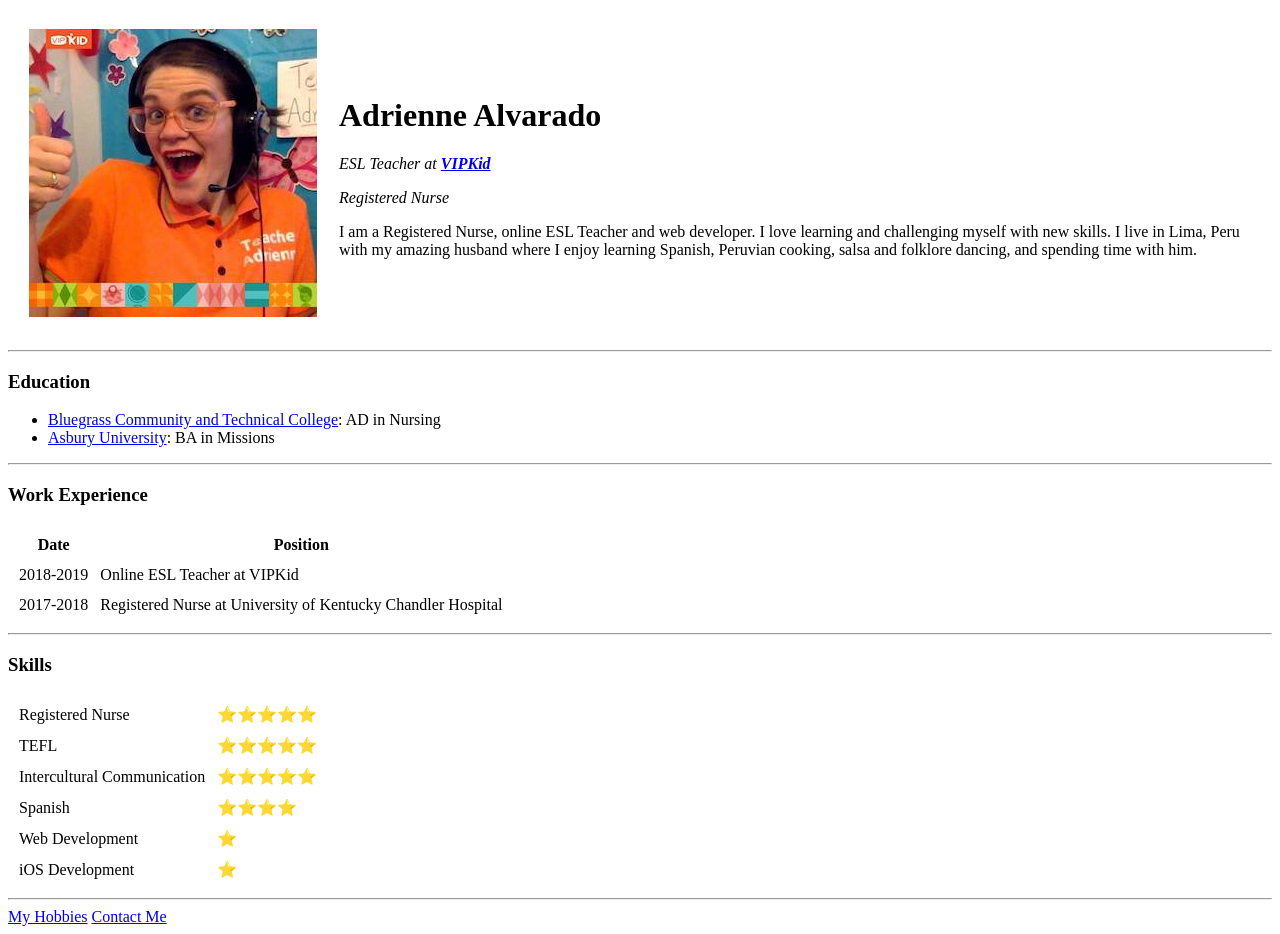
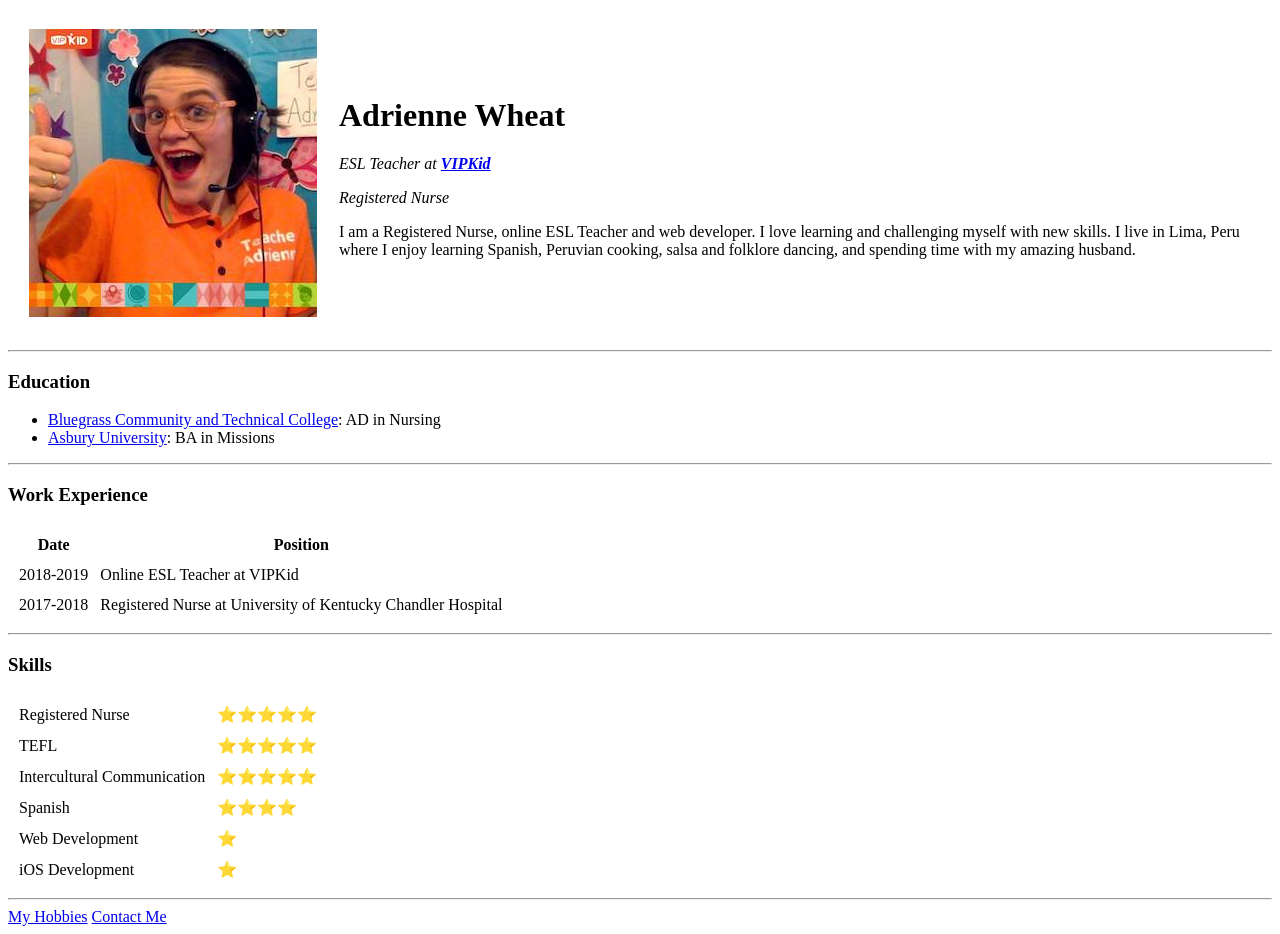
Before and after one commit to AWdeA/CV, a plain HTML site: page index.html in a window 1280 px wide. Drawn offline with Linux system fonts and the light colour scheme.

Commit message:
Added index with changed information

```diff
--- a/index.html
+++ b/index.html
@@ -11,11 +11,11 @@
     <tr>
       <td><img src="VIPKid size adjusted.jpg" alt="Adrienne Profile Picture"></td>
       <td>
-        <h1>Adrienne Alvarado</h1>
+        <h1>Adrienne Wheat</h1>
         <p><em>ESL Teacher at <b><a href="https://t.vipkid.com.cn/mkt/landing/personal?referralToken=72ed0324578674d2d18831777ba9d50d&refereeId=15663873">VIPKid</a></b></em></p>
         <p><em>Registered Nurse</em></p>
-        <p>I am a Registered Nurse, online ESL Teacher and web developer. I love learning and challenging myself with new skills. I live in Lima, Peru with my amazing husband where I enjoy learning Spanish, Peruvian cooking, salsa and folklore dancing, and
-          spending time with him.</p>
+        <p>I am a Registered Nurse, online ESL Teacher and web developer. I love learning and challenging myself with new skills. I live in Lima, Peru where I enjoy learning Spanish, Peruvian cooking, salsa and folklore dancing, and
+          spending time with my amazing husband.</p>
       </td>
     </tr>
   </table>
```
